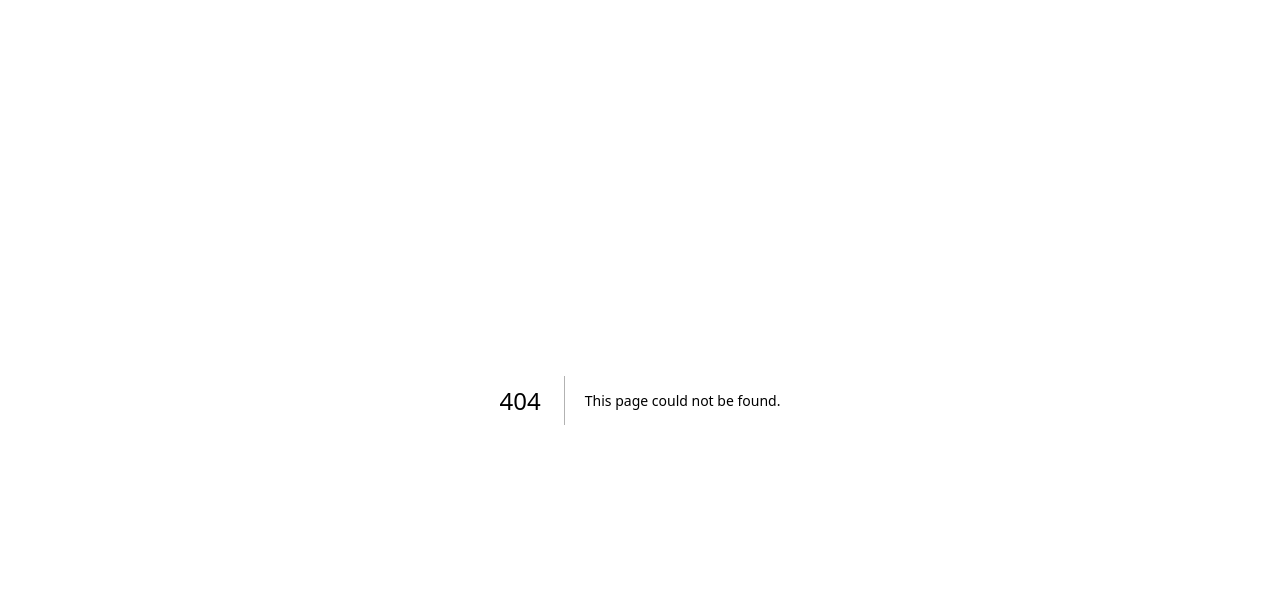
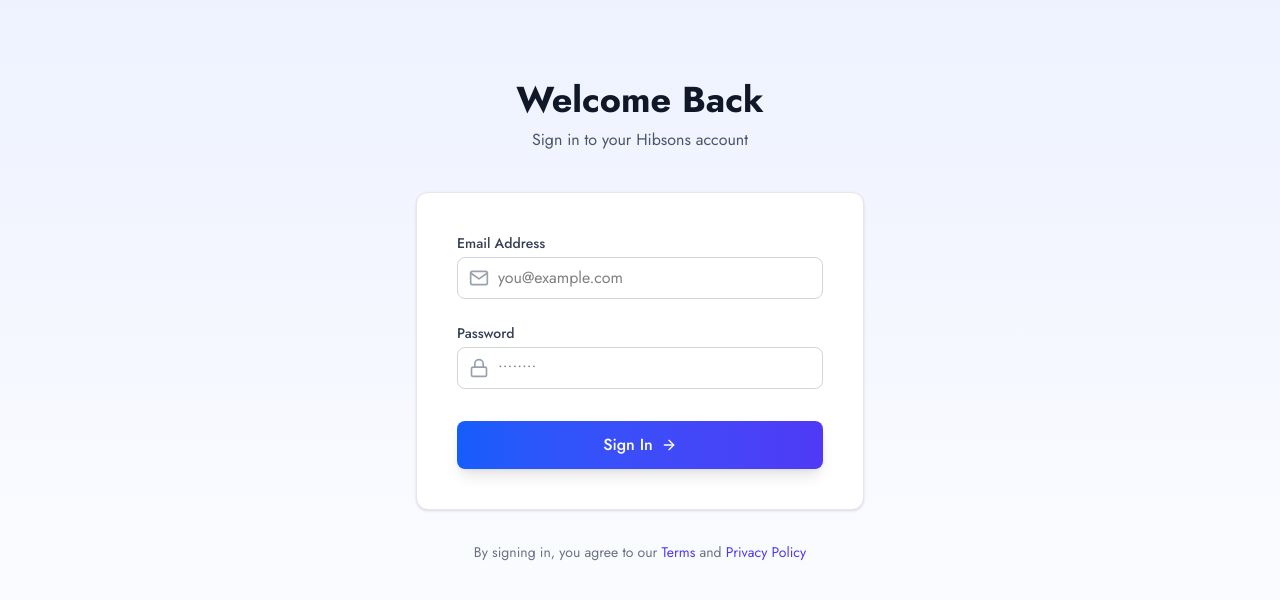
Before and after one commit to muazzam51214/hibsons, a Next.js app: page /admin/login in a window 1280 px wide. Before the commit this address had no page. Shown: the top 600 px of the page. Built offline with nearby package versions, Linux system fonts and the light colour scheme.

Commit message:
feat: Add LoginSection component and Blogs page for user authentication

```diff
--- /dev/null
+++ b/app/admin/login/page.tsx
@@ -0,0 +1,12 @@
+import LoginSection from "@/components/LoginSection";
+import PageTitle from "@/components/PageTitle";
+
+const Blogs = () => {
+  return (
+    <div>
+      <LoginSection />
+    </div>
+  );
+};
+
+export default Blogs;
--- /dev/null
+++ b/components/LoginSection.tsx
@@ -0,0 +1,104 @@
+"use client"
+import { useState } from 'react';
+import { FiMail, FiLock, FiArrowRight } from 'react-icons/fi';
+import Link from 'next/link';
+
+const LoginSection = () => {
+  const [formData, setFormData] = useState({
+    email: '',
+    password: ''
+  });
+
+  const handleChange = (e: React.ChangeEvent<HTMLInputElement>) => {
+    const { name, value } = e.target;
+    setFormData(prev => ({ ...prev, [name]: value }));
+  };
+
+  const handleSubmit = (e: React.FormEvent) => {
+    e.preventDefault();
+    // Handle login logic here
+    console.log('Login submitted:', formData);
+    // Redirect or show success message
+  };
+
+  return (
+    <section className="min-h-screen bg-gradient-to-b from-indigo-50 to-white py-20">
+      <div className="container mx-auto px-4">
+        <div className="max-w-md mx-auto">
+          <div className="text-center mb-10">
+            <h1 className="text-3xl md:text-4xl font-bold text-gray-900 mb-2">
+              Welcome Back
+            </h1>
+            <p className="text-gray-600">
+              Sign in to your Hibsons account
+            </p>
+          </div>
+
+          <div className="bg-white rounded-xl shadow-sm border border-gray-200 p-8 md:p-10">
+            <form onSubmit={handleSubmit} className="space-y-6">
+              <div>
+                <label htmlFor="email" className="block text-sm font-medium text-gray-700 mb-1">
+                  Email Address
+                </label>
+                <div className="relative">
+                  <div className="absolute inset-y-0 left-0 pl-3 flex items-center pointer-events-none">
+                    <FiMail className="h-5 w-5 text-gray-400" />
+                  </div>
+                  <input
+                    type="email"
+                    id="email"
+                    name="email"
+                    className="block w-full pl-10 pr-3 py-2 border border-gray-300 rounded-lg focus:ring-indigo-500 focus:border-indigo-500"
+                    placeholder="you@example.com"
+                    value={formData.email}
+                    onChange={handleChange}
+                    required
+                  />
+                </div>
+              </div>
+
+              <div>
+                <label htmlFor="password" className="block text-sm font-medium text-gray-700 mb-1">
+                  Password
+                </label>
+                <div className="relative">
+                  <div className="absolute inset-y-0 left-0 pl-3 flex items-center pointer-events-none">
+                    <FiLock className="h-5 w-5 text-gray-400" />
+                  </div>
+                  <input
+                    type="password"
+                    id="password"
+                    name="password"
+                    className="block w-full pl-10 pr-3 py-2 border border-gray-300 rounded-lg focus:ring-indigo-500 focus:border-indigo-500"
+                    placeholder="••••••••"
+                    value={formData.password}
+                    onChange={handleChange}
+                    required
+                  />
+                </div>
+
+              </div>
+
+              <div className="pt-2">
+                <button
+                  type="submit"
+                  className="w-full flex items-center justify-center px-6 py-3 bg-gradient-to-r from-blue-600 to-indigo-600 text-white font-medium rounded-lg hover:from-blue-700 hover:to-indigo-700 transition-all shadow-lg hover:shadow-xl"
+                >
+                  Sign In <FiArrowRight className="ml-2" />
+                </button>
+              </div>
+            </form>
+
+
+          </div>
+
+          <div className="mt-8 text-center text-sm text-gray-500">
+            <p>By signing in, you agree to our <Link href="/terms" className="text-indigo-600 hover:text-indigo-500">Terms</Link> and <Link href="/privacy" className="text-indigo-600 hover:text-indigo-500">Privacy Policy</Link></p>
+          </div>
+        </div>
+      </div>
+    </section>
+  );
+};
+
+export default LoginSection;
```
